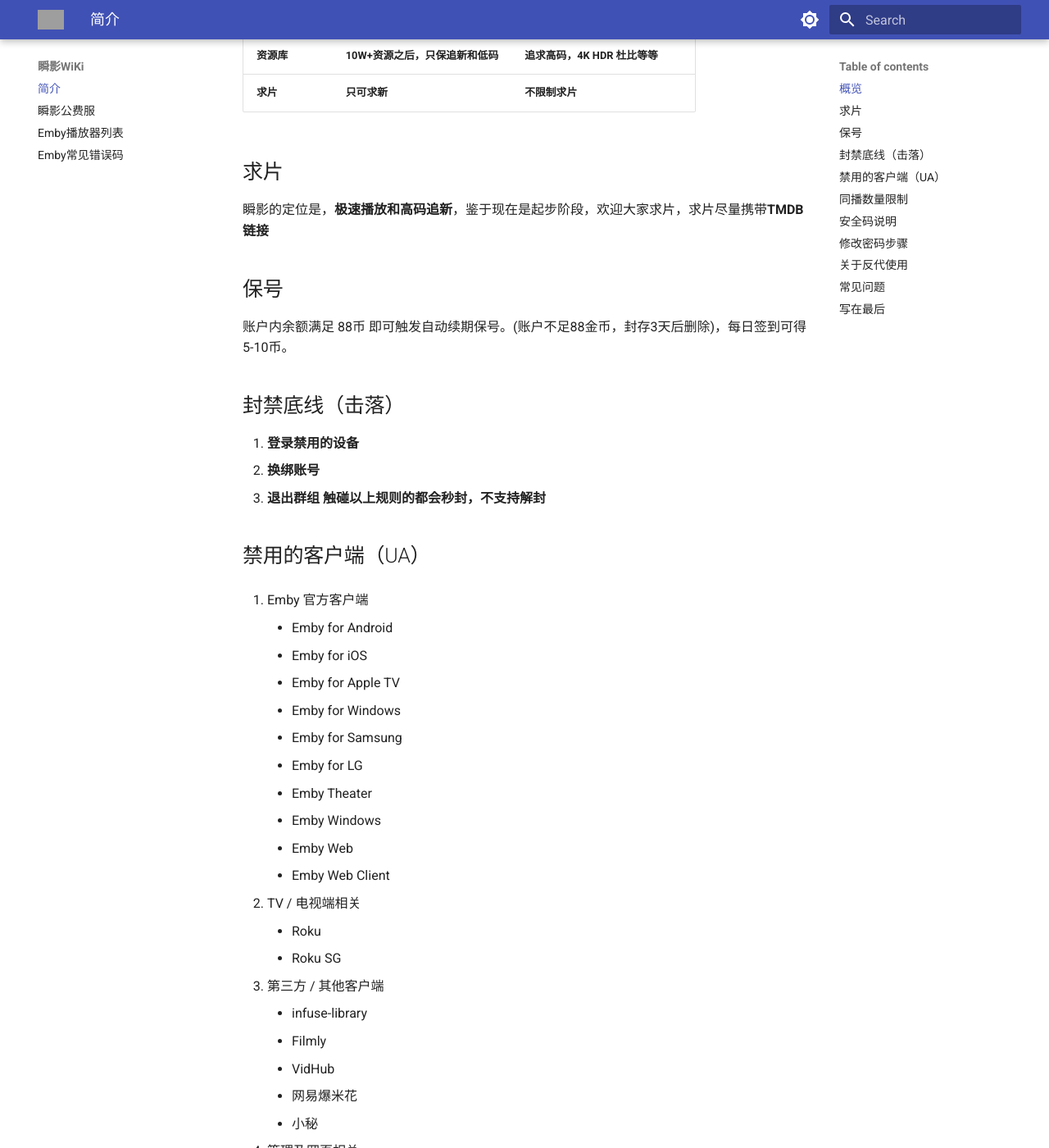
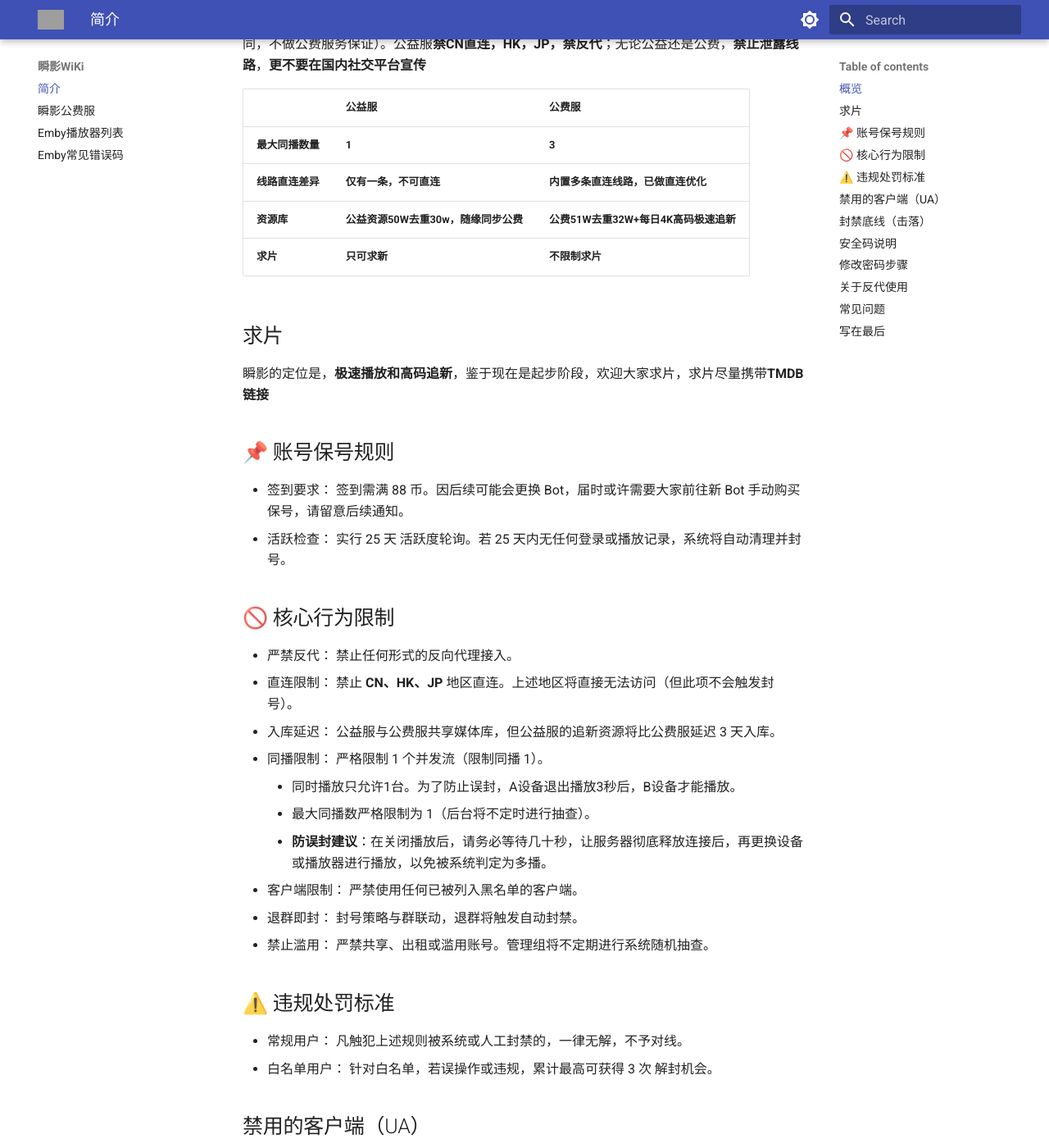
Before and after one commit to LucasAndrew0120/ShunYing_WiKi, an MkDocs documentation site: the page built from docs/index.md, in a window 1280 px wide and 1400 px high, scrolled down 415 px. Shown: the whole window at 82% size. Built offline with MkDocs 1.6.1 and Material for MkDocs 9.7.7, drawn with Linux system fonts in a browser that asks for light colours; comment, search, counter and statistics services are not loaded; some of the changed text lies outside the part shown; grey boxes are pictures that could not be loaded.

Commit message:
2026.06.15修订

```diff
--- a/docs/index.md
+++ b/docs/index.md
@@ -1,29 +1,52 @@
+>瞬影 EMBY 媒体库目前已完成阶段性大扩容，去重资源总量正式突破 31 万！🛫总资源量来到了 53 万！🚀 由于本次新入库资源量极其庞大，扩容资源都不会去批量读取媒体信息。
+
+>⚠️ 已知影响： 扩容资源播可能会变慢 3-7 秒左右，但起播后速度完全正常。后续常规入库的新资源不受此影响。
+
+>最近很多小伙伴反应连接不上服务器，建议自查梯子和全局（或分流）模式是否符合要求
 
 ## 概览
-瞬影分为公益服和公费服，公益服禁止直连；公费服内置多条直连线路，已做直连优化（各地区不同，不做公费服务保证）。公益服**禁CN直连，JP，禁反代**；无论公益还是公费，**禁止泄露线路**，**更不要在国内社交平台宣传**
+
+瞬影分为公益服和公费服，公益服禁止直连；公费服内置多条直连线路，已做直连优化（各地区不同，不做公费服务保证）。公益服**禁CN直连，HK，JP，禁反代**；无论公益还是公费，**禁止泄露线路**，**更不要在国内社交平台宣传**
 
 |            | **公益服**              | **公费服**              |
 | ---------- | -------------------- | -------------------- |
 | **最大同播数量** | **1**                | **3**                |
 | **线路直连差异** | **仅有一条，不可直连**        | **内置多条直连线路，已做直连优化**  |
-| **资源库**    | **10W+资源之后，只保追新和低码** | **追求高码，4K HDR 杜比等等** |
+| **资源库**    | **公益资源50W去重30w，随缘同步公费** | **公费51W去重32W+每日4K高码极速追新** |
 | **求片**     | **只可求新**             | **不限制求片**            |
 
 
 ## 求片
+
 瞬影的定位是，**极速播放和高码追新**，鉴于现在是起步阶段，欢迎大家求片，求片尽量携带**TMDB链接**
 
-## 保号
-账户内余额满足 88币 即可触发自动续期保号。(账户不足88金币，封存3天后删除)，每日签到可得5-10币。
 
 
-## 封禁底线（击落）
-1. **登录禁用的设备**
-2. **换绑账号**
-3. **退出群组**
-**触碰以上规则的都会秒封，不支持解封**
+## 📌 账号保号规则
+
+- 签到要求： 签到需满 88 币。因后续可能会更换 Bot，届时或许需要大家前往新 Bot 手动购买保号，请留意后续通知。
+- 活跃检查： 实行 25 天 活跃度轮询。若 25 天内无任何登录或播放记录，系统将自动清理并封号。
+
+## 🚫 核心行为限制
+
+- 严禁反代： 禁止任何形式的反向代理接入。
+- 直连限制： 禁止 **CN、HK、JP** 地区直连。上述地区将直接无法访问（但此项不会触发封号）。
+- 入库延迟： 公益服与公费服共享媒体库，但公益服的追新资源将比公费服延迟 3 天入库。
+- 同播限制： 严格限制 1 个并发流（限制同播 1）。
+  	- 同时播放只允许1台。为了防止误封，A设备退出播放3秒后，B设备才能播放。
+  	- 最大同播数严格限制为 1（后台将不定时进行抽查）。
+  	- **防误封建议**：在关闭播放后，请务必等待几十秒，让服务器彻底释放连接后，再更换设备或播放器进行播放，以免被系统判定为多播。
+- 客户端限制： 严禁使用任何已被列入黑名单的客户端。
+- 退群即封： 封号策略与群联动，退群将触发自动封禁。
+- 禁止滥用： 严禁共享、出租或滥用账号。管理组将不定期进行系统随机抽查。
+
+## ⚠️ 违规处罚标准
+
+- 常规用户： 凡触犯上述规则被系统或人工封禁的，一律无解，不予对线。
+- 白名单用户： 针对白名单，若误操作或违规，累计最高可获得 3 次 解封机会。
 
 ## 禁用的客户端（UA）
+
 1. Emby 官方客户端
 	- Emby for Android
 	- Emby for iOS
@@ -50,12 +73,12 @@
 4. 管理及网页相关
 	- Dashboard
 
-**限制并发播放： 同时播放只允许1台。为了防止误封，A设备退出播放3秒后，B设备才能播放。
-系统采用全自动封禁账号.**
+## 封禁底线（击落）
 
-## 同播数量限制
-- 最大同播数严格限制为 1（后台将不定时进行抽查）。
-- **防误封建议**：在关闭播放后，请务必等待几十秒，让服务器彻底释放连接后，再更换设备或播放器进行播放，以免被系统判定为多播。
+1. **登录禁用的设备**
+2. **换绑账号**
+3. **退出群组**
+**触碰以上规则的都会秒封，不支持解封**
 
 ## 安全码说明
 >安全码用于 注销账号、重置密码、换绑TG 等敏感操作。
@@ -64,6 +87,7 @@
 - **密码错误的用户（原有的emby账号密码无法登录emby）:** `安全码 = 你的 Emby 用户名 + syemby99`,例：`用户名是 zhangsan → 安全码是 zhangsansyemby99`
 
 ## 修改密码步骤
+
 1. 私聊 [@syembyy_bot](https://t.me/syembyy_bot)
 2. 发送 /start 打开面板
 3. 点击 「重置密码」
@@ -72,6 +96,7 @@
 6. 修改成功 ✅
 
 ## 关于反代使用
+
 - 禁止使用反代访问服务器
 - 原因：会增加服务器负载，可能导致账号异常
 - 正确做法：请直接使用官方提供的线路地址
@@ -101,9 +126,9 @@ A：不会，安全码请自行保存
 
 
 ## 写在最后
-大家五湖四海，聚在一起是缘分，我们欢迎正常的反馈，比如剧集错误，线路失效；也包容新朋友问基础的问题（清楚明白的描述和具有信服的复现），大家都是从小白过来的。但希望我们有一个共识，**善良不等于无限制的给予**。谢谢你能看到这里，**欢迎加入瞬影大家庭！**
+公益维护不易，用爱发电需要大家共同维护秩序。请各位知悉并遵守新规，合理观影，且行且珍惜！大家五湖四海，聚在一起是缘分，我们欢迎正常的反馈，比如剧集错误，线路失效；也包容新朋友问基础的问题（清楚明白的描述和具有信服的复现），大家都是从小白过来的。但希望我们有一个共识，**善良不等于无限制的给予**。谢谢你能看到这里，**欢迎加入瞬影大家庭！**
 
 <p align="right">
   编辑于<br>
-  2026年6月5日
+  2026年6月15日
 </p>
```
Also changed, not shown: docs/Public_expense.md (+1 -1 lines).
